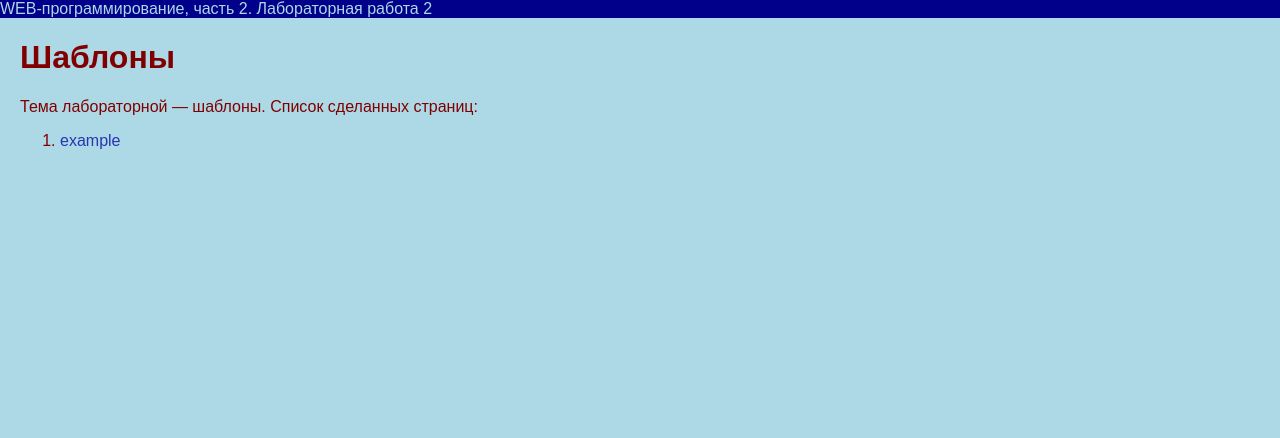
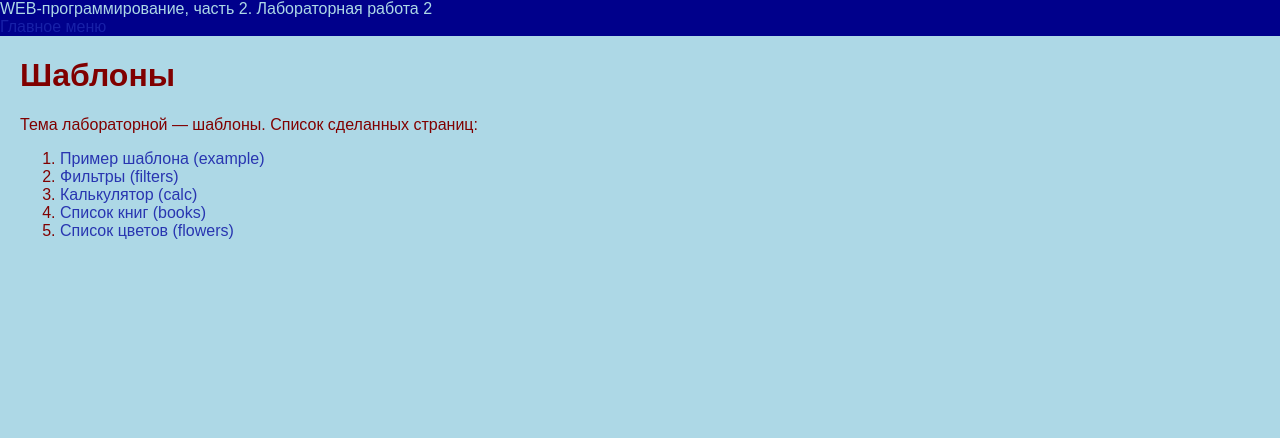
Before and after one commit to Chupa4ups/webLabs, a Flask app: page /lab2/ in a window 1280 px wide. Shown: the top 438 px of the page. Run offline with Flask 3, Linux system fonts and the light colour scheme.

Commit message:
Добавление ссылок

```diff
--- a/app.py
+++ b/app.py
@@ -20,6 +20,7 @@ def index():
         <main>
             <menu>3
                 <li><a href="/lab1">Первая лабораторная</a></li>
+                <li><a href="/lab2/">Вторая лабораторная</a></li>
             </menu>
         </main>
 
--- a/templates/base.html
+++ b/templates/base.html
@@ -9,6 +9,7 @@
 <body>
     <header>
         WEB-программирование, часть 2. {{ self.lab() }}
+        <br><a href="/">Главное меню</a>
     </header>
 
     <main>
--- a/templates/lab2.html
+++ b/templates/lab2.html
@@ -8,8 +8,10 @@
     <h1>Шаблоны</h1>
     <div>Тема лабораторной — шаблоны. Список сделанных страниц:</div>
     <ol>
-        <li>
-            <a href="/lab2/example">example</a>
-        </li>
+        <li><a href="/lab2/example">Пример шаблона (example)</a></li>
+        <li><a href="/lab2/filters">Фильтры (filters)</a></li>
+        <li><a href="/lab2/calc/3/4">Калькулятор (calc)</a></li>
+        <li><a href="/lab2/books">Список книг (books)</a></li>
+        <li><a href="/lab2/flowers/">Список цветов (flowers)</a></li>
     </ol>
 {% endblock %}
```
